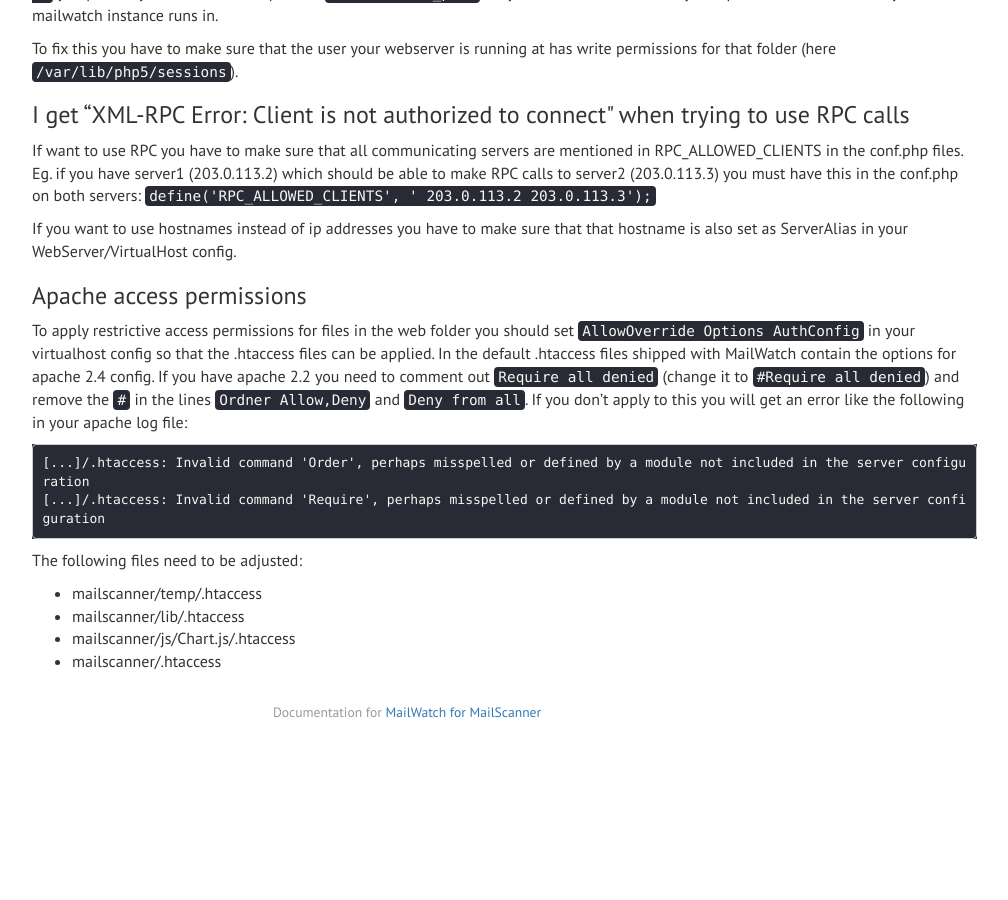
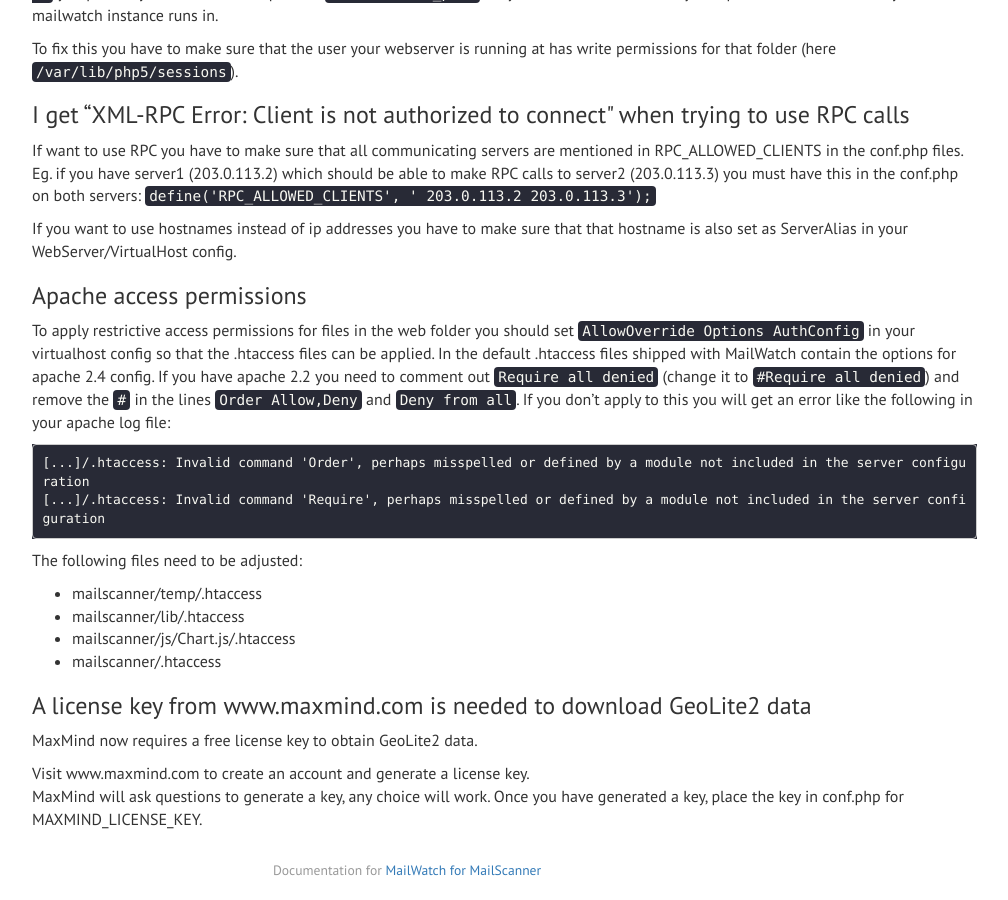
Before and after one commit to mailwatch/mailwatch-docs, a Jekyll site: the page built from _posts/2014-07-31-faq.md, in a window 1280 px wide and 900 px high, scrolled down 3068 px. Shown: the whole window, without its empty margins (233-1241 px from the left). Built offline with Jekyll 4.4.1, drawn with Linux system fonts in a browser that asks for light colours; nearby versions of some CDN libraries; before the commit the page ends 3811 px from its top, so only the background shows below that.

Commit message:
Add faq regarding GeoIp license key

````diff
--- a/_posts/2014-07-31-faq.md
+++ b/_posts/2014-07-31-faq.md
@@ -172,7 +172,7 @@ If you want to use hostnames instead of ip addresses you have to make sure that
 
 ### Apache access permissions
 To apply restrictive access permissions for files in the web folder you should set `AllowOverride Options AuthConfig` in your virtualhost config so that the .htaccess files can be applied.
-In the default .htaccess files shipped with MailWatch contain the options for apache 2.4 config. If you have apache 2.2 you need to comment out `Require all denied` (change it to `#Require all denied`) and remove the `#` in the lines `Ordner Allow,Deny` and `Deny from all`.
+In the default .htaccess files shipped with MailWatch contain the options for apache 2.4 config. If you have apache 2.2 you need to comment out `Require all denied` (change it to `#Require all denied`) and remove the `#` in the lines `Order Allow,Deny` and `Deny from all`.
 If you don't apply to this you will get an error like the following in your apache log file:
 ```
 [...]/.htaccess: Invalid command 'Order', perhaps misspelled or defined by a module not included in the server configuration
@@ -183,3 +183,10 @@ The following files need to be adjusted:
 * mailscanner/lib/.htaccess
 * mailscanner/js/Chart.js/.htaccess
 * mailscanner/.htaccess
+
+### A license key from www.maxmind.com is needed to download GeoLite2 data
+MaxMind now requires a free license key to obtain GeoLite2 data.
+
+Visit www.maxmind.com to create an account and generate a license key.
+MaxMind will ask questions to generate a key, any choice will work.
+Once you have generated a key, place the key in conf.php for MAXMIND_LICENSE_KEY.
````
